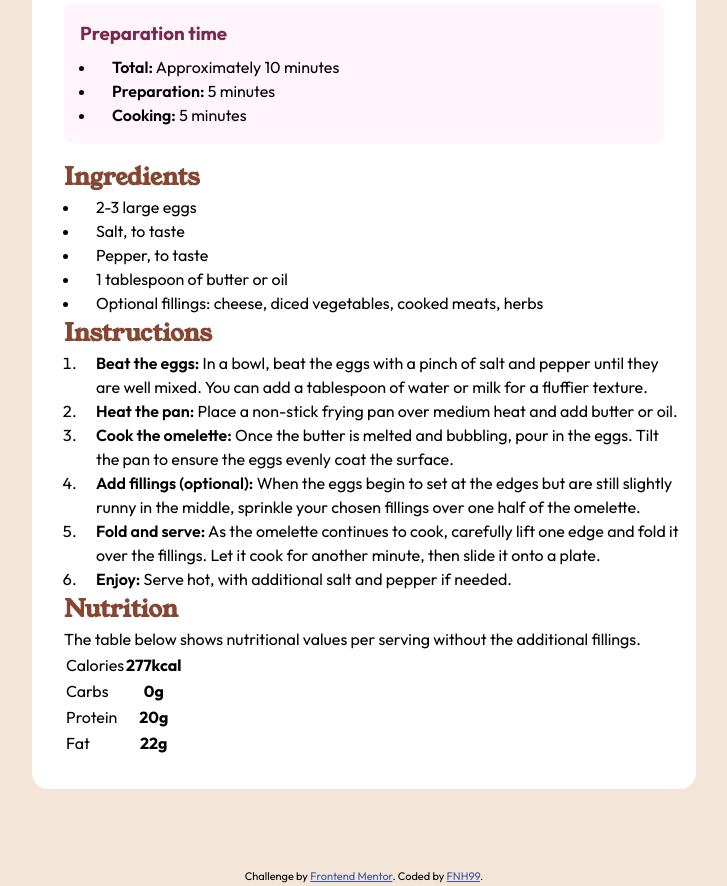
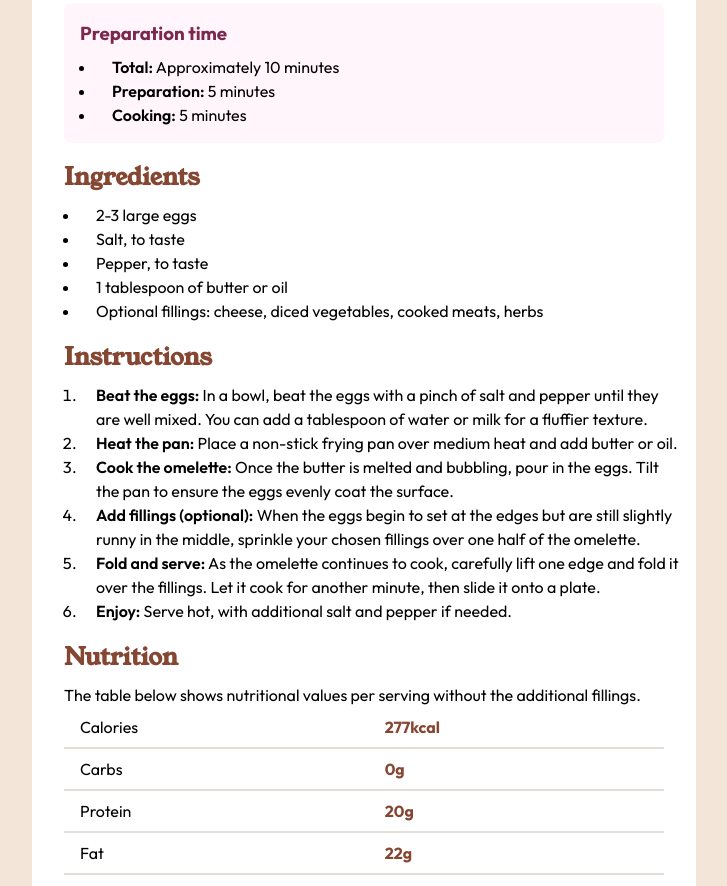
Before and after one commit to FNH99/recipe-page-main, a plain HTML site: page index.html in a window 1280 px wide. Shown: the part 557-1443 px from the top of the page, without its empty margins (276-1003 px from the left). Drawn offline with Linux system fonts and the light colour scheme.

Commit message:
updated css, fixes table

```diff
--- a/style.css
+++ b/style.css
@@ -44,6 +44,10 @@ h1,h2 {
     color: var(--Nutmeg);
 }
 
+h2 {
+    margin: .5rem 0;
+}
+
 h3 {
     color: var(--Dark-Raspberry);
     margin-bottom: .5rem;
@@ -74,3 +78,31 @@ h3 {
     margin: 1rem 0;
     padding: 1rem;
 }
+
+.ingredient-box {
+    margin: 1rem 0;
+}
+
+.instruction-box {
+    margin: 1rem 0;
+}
+
+.nutrition-box {
+    margin: 1rem 0;
+}
+
+table {
+    width: 100%;
+    border-spacing: 0;
+}
+
+th, td {
+    border-bottom: 2px solid;
+    border-color: var(--Light-Grey);
+    padding: .5rem 1rem;
+    text-align: left;
+}
+
+th {
+    color: var(--Nutmeg);
+}
```
